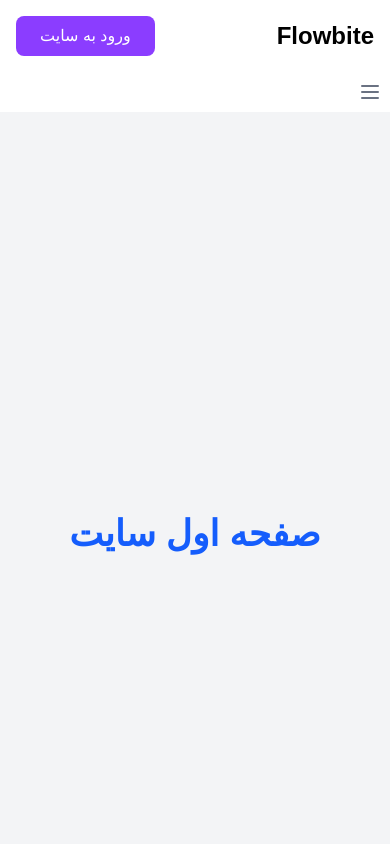
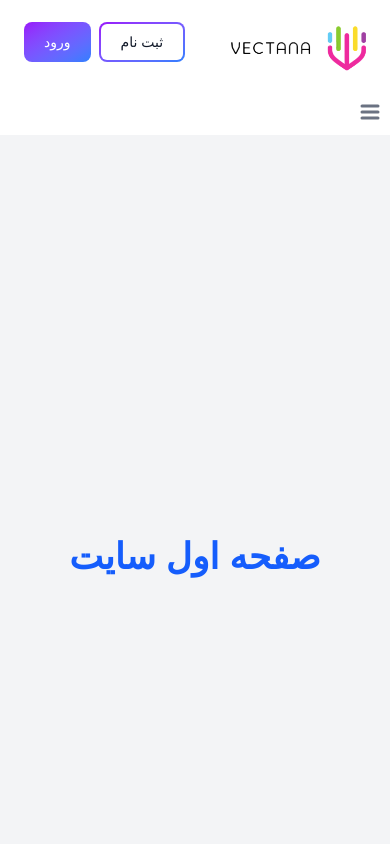
Before and after one commit to sahar-ghasemi/vectana, a Next.js app: page / in a window 390 px wide. Shown: the top 844 px of the page. Built offline with nearby package versions, Linux system fonts and the light colour scheme.

Commit message:
Improved button and menu styling | Created signup page

```diff
--- a/src/app/(auth)/login/page.tsx
+++ b/src/app/(auth)/login/page.tsx
@@ -68,7 +68,7 @@ export default function LoginPage() {
         </div>
         <button
           type="submit"
-          className="text-white bg-purple-700 hover:bg-purple-800 cursor-pointer font-medium rounded-lg text-sm w-full sm:w-auto px-5 py-2.5 text-center dark:bg-blue-600 dark:hover:bg-blue-700 dark:focus:ring-blue-800"
+          className="text-white bg-gradient-to-br from-purple-600 to-blue-500 hover:bg-gradient-to-bl font-medium rounded-lg text-sm px-5 py-2.5 text-center me-2 mb-2"
         >
           ورود
         </button>
--- /dev/null
+++ b/src/app/(auth)/signup/page.tsx
@@ -0,0 +1,3 @@
+export default function SignupPage() {
+  return <>ثبت نام </>;
+}
--- a/src/components/LoginButton.tsx
+++ b/src/components/LoginButton.tsx
@@ -3,10 +3,10 @@ import Link from "next/link";
 export default function LoginButton() {
   return (
     <Link
-      className="text-white bg-themeDefaultPurple hover:bg-themeDarkPurple cursor-pointer font-medium rounded-lg text-md px-6 py-2 text-center"
+      className="text-white bg-gradient-to-br from-purple-600 to-blue-500 hover:bg-gradient-to-bl font-medium rounded-lg text-sm px-5 py-2.5 text-center me-2 mb-2"
       href="/login"
     >
-      ورود به سایت
+      ورود
     </Link>
   );
 }
--- a/src/components/PublicNav.tsx
+++ b/src/components/PublicNav.tsx
@@ -1,7 +1,10 @@
 "use client";
+import vectanaLogo from "../../public/images/vectana-logo.png";
 import Link from "next/link";
 import { useState } from "react";
-import { LoginButton } from "./";
+import { LoginButton, SignupButton } from "./";
+import Image from "next/image";
+
 export default function PublicNav() {
   const [isOpen, setIsOpen] = useState(false);
   const links = [
@@ -19,35 +22,28 @@ export default function PublicNav() {
             href="https://flowbite.com"
             className="flex items-center space-x-3 rtl:space-x-reverse"
           >
-            {/* <Image
-              src="https://flowbite.com/docs/images/logo.svg"
-              className="h-8"
+            <Image
+              src={vectanaLogo}
               alt="Flowbite Logo"
-            /> */}
-            <span className="self-center text-2xl font-semibold whitespace-nowrap dark:text-white">
-              Flowbite
-            </span>
+              width={150}
+              height={100}
+            />
           </a>
-          {/*  ورود به سایت و تلفن پشتیبانی  */}
+          {/* ورود به سایت   */}
           <div className="flex items-center space-x-6 rtl:space-x-reverse">
-            {/* <a
-              href="tel:5541251234"
-              className="text-sm  text-gray-500 dark:text-white hover:underline"
-            >
-              (555) 412-1234
-            </a> */}
+            <SignupButton />
             <LoginButton />
           </div>
         </div>
         {/*منو */}
         <button
           onClick={() => setIsOpen(!isOpen)}
-          className="inline-flex items-center p-2 w-10 h-10 justify-center text-sm text-gray-500 rounded-lg md:hidden hover:bg-gray-100 dark:text-gray-400 dark:hover:bg-gray-700"
+          className="inline-flex items-center p-2 w-10 h-10 justify-center text-sm text-gray-500 rounded-lg md:hidden hover:bg-gray-100"
         >
           <span className="sr-only">باز کردن منو</span>
           {/* آیکون منو */}
           <svg
-            className="w-6 h-6"
+            className="w-8 h-8"
             fill="none"
             stroke="currentColor"
             viewBox="0 0 24 24"
@@ -56,7 +52,7 @@ export default function PublicNav() {
             <path
               strokeLinecap="round"
               strokeLinejoin="round"
-              strokeWidth={2}
+              strokeWidth={3}
               d={isOpen ? "M6 18L18 6M6 6l12 12" : "M4 6h16M4 12h16M4 18h16"}
             />
           </svg>
@@ -67,12 +63,12 @@ export default function PublicNav() {
           <div className="max-w-screen-xl flex flex-wrap items-center justify-between mx-auto p-4">
             <ul
               className="font-medium flex flex-col md:flex-row gap-y-2 md:gap-y-0 md:gap-x-8
-  p-4 md:p-0 mt-4 md:mt-0 md:bg-white dark:md:bg-gray-900"
+  p-4 md:p-0 mt-4 md:mt-0 md:bg-white "
             >
               {links.map(({ label, href }) => (
                 <li key={label}>
                   <Link
-                    className="block py-2 px-3 text-gray-900 rounded-sm hover:bg-gray-100 md:hover:bg-transparent md:border-0 md:hover:text-blue-700 md:p-0 dark:text-white md:dark:hover:text-blue-500 dark:hover:bg-gray-700 dark:hover:text-white md:dark:hover:bg-transparent"
+                    className="block py-2 px-3 text-gray-900 hover:bg-transparent border-0 hover:text-theme-purple-dark md:p-0   "
                     href={href}
                   >
                     {label}
--- /dev/null
+++ b/src/components/SignupButton.tsx
@@ -0,0 +1,15 @@
+import Link from "next/link";
+
+export default function SignupButton() {
+  return (
+    <Link
+      className="relative inline-flex items-center justify-center p-0.5 mb-2 me-2 overflow-hidden text-sm font-medium text-gray-900 rounded-lg
+    group bg-gradient-to-br from-purple-600 to-blue-500 group-hover:from-purple-600 group-hover:to-blue-500 hover:text-white cursor-pointer"
+      href="/signup"
+    >
+      <span className="relative px-5 py-2 transition-all ease-in duration-75 bg-white  rounded-md group-hover:bg-transparent">
+        ثبت نام{" "}
+      </span>
+    </Link>
+  );
+}
--- a/src/components/index.ts
+++ b/src/components/index.ts
@@ -2,3 +2,4 @@ export { default as Header } from "./Header";
 export { default as Footer } from "./Footer";
 export { default as PublicNav } from "./PublicNav";
 export { default as LoginButton } from "./LoginButton";
+export { default as SignupButton } from "./SignupButton";
--- a/src/styles/globals.css
+++ b/src/styles/globals.css
@@ -1,10 +1,11 @@
 @import "tailwindcss";
 
 @theme {
-  --color-themeLightPurple: #f4f0fe;
-  --color-themeDefaultPurple: #8b3dff;
-  --color-themeDarkPurple: #7731d8;
-  --color-themeBackgroundPurple: #f4f0fd;
+  --color-theme-purple-light: #f4f0fe;
+  --color-theme-purple-default: #8b3dff;
+  --color-theme-purple-dark: #7731d8;
+  --color-theme-background-purple: #f4f0fd;
+  --color-theme-background-default: #f0f1f5;
 }
 body {
   font-family: Arial, Helvetica, sans-serif;
```
Also changed, not shown: public/images/vectana-logo.png (added).
